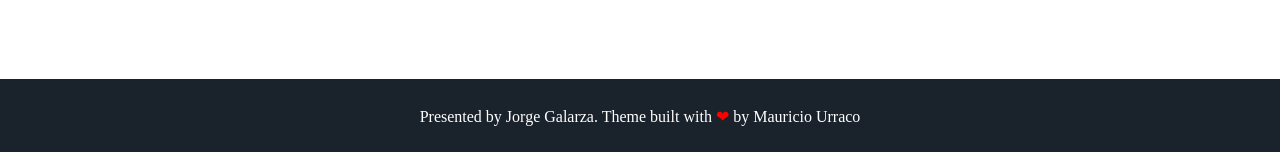
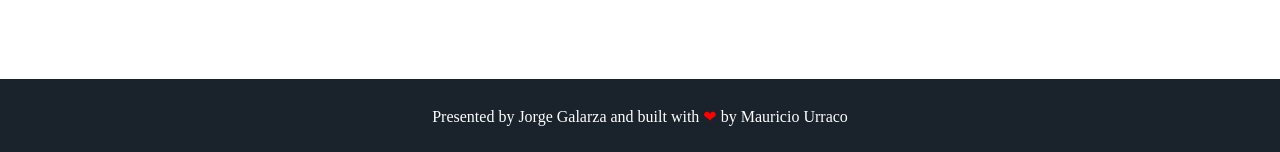
Before and after one commit to jorgegalarza1/jorgegalarza1.github.io, a Jekyll site: the page built from index.html, in a window 1280 px wide. Shown: the part 1517-1669 px from the top of the page. Built offline with Jekyll 4.4.1, drawn with Linux system fonts in a browser that asks for light colours; some web fonts are replaced.

Commit message:
Update footer.html

```diff
--- a/_includes/footer.html
+++ b/_includes/footer.html
@@ -1,6 +1,6 @@
 <footer class="footer">
     <!-- <p>&copy; {{ site.username }}</p> -->
-    <p>Presented by <a href="https://github.com/jorgegalarza1">Jorge Galarza. Theme built with <span class="love">❤</span> by <a href="https://github.com/murraco">Mauricio Urraco</a></p>
+    <p>Presented by <a href="https://github.com/jorgegalarza1">Jorge Galarza and built with <span class="love">❤</span> by <a href="https://github.com/murraco">Mauricio Urraco</a></p>
 </footer>
 <script src="{{ '/assets/js/particles.min.js' | prepend: site.baseurl }}"></script>
 <script src="{{ '/assets/js/sweet-scroll.min.js' | prepend: site.baseurl }}"></script>
```
